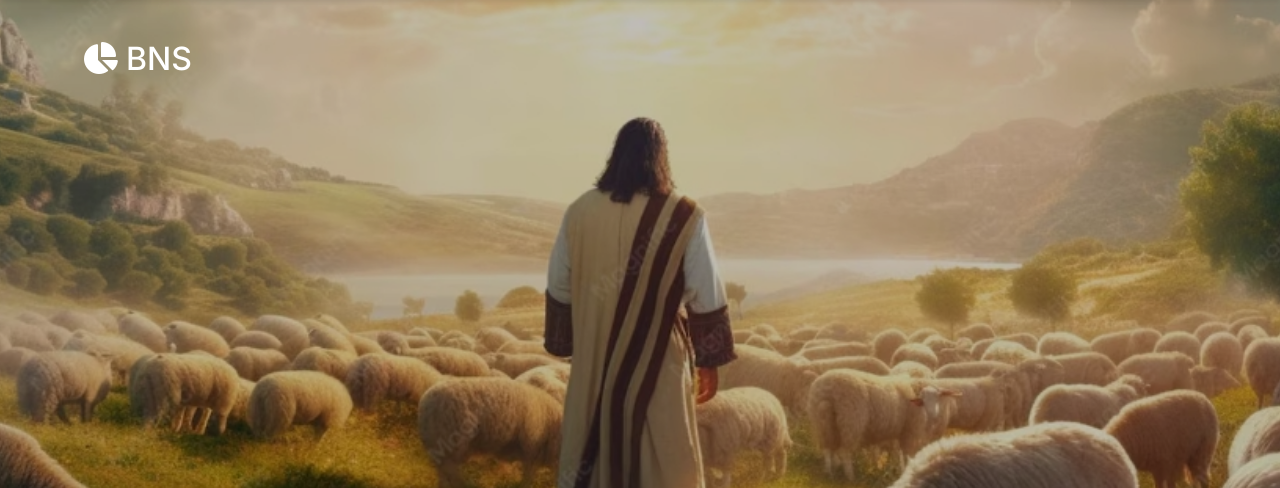
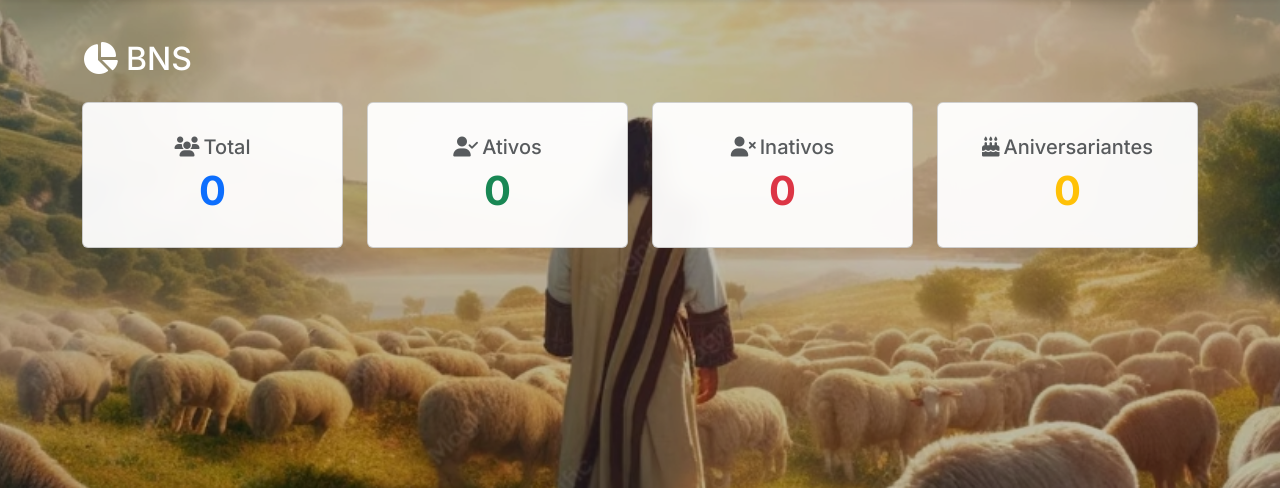
Before and after one commit to leonel-collab/pagina_igreja, a Flask app: page /dashboard in a window 1280 px wide. Shown: the part 80-568 px from the top of the page. Run offline with Flask 3, Linux system fonts and the light colour scheme; a user stored in the database is signed in.

Commit message:
feat: cards com estatisticas no dashboard

```diff
--- a/app/templates/dashboard.html
+++ b/app/templates/dashboard.html
@@ -4,4 +4,57 @@
 <div class="d-flex justify-content-between align-items-center mb-4">
     <h2 class="mb-0 text-white"><i class="fas fa-chart-pie me-2"></i>BNS</h2>
 </div>
+
+<div class="row g-4 mb-4">
+    <div class="col-md-3">
+        <div class="card text-center p-3">
+            <div class="card-body">
+                <h5 class="card-title text-muted"><i class="fas fa-users me-1"></i>Total</h5>
+                <p class="display-6 fw-bold text-primary mb-0">{{ total }}</p>
+            </div>
+        </div>
+    </div>
+    <div class="col-md-3">
+        <div class="card text-center p-3">
+            <div class="card-body">
+                <h5 class="card-title text-muted"><i class="fas fa-user-check me-1"></i>Ativos</h5>
+                <p class="display-6 fw-bold text-success mb-0">{{ ativos }}</p>
+            </div>
+        </div>
+    </div>
+    <div class="col-md-3">
+        <div class="card text-center p-3">
+            <div class="card-body">
+                <h5 class="card-title text-muted"><i class="fas fa-user-times me-1"></i>Inativos</h5>
+                <p class="display-6 fw-bold text-danger mb-0">{{ inativos }}</p>
+            </div>
+        </div>
+    </div>
+    <div class="col-md-3">
+        <div class="card text-center p-3">
+            <div class="card-body">
+                <h5 class="card-title text-muted"><i class="fas fa-birthday-cake me-1"></i>Aniversariantes</h5>
+                <p class="display-6 fw-bold text-warning mb-0">{{ aniversariantes }}</p>
+            </div>
+        </div>
+    </div>
+</div>
+
+{% if ultimos %}
+<div class="card">
+    <div class="card-header">
+        <h5 class="mb-0"><i class="fas fa-clock me-1"></i>Últimos Membros</h5>
+    </div>
+    <div class="card-body p-0">
+        <div class="list-group list-group-flush">
+            {% for m in ultimos %}
+            <div class="list-group-item d-flex justify-content-between align-items-center">
+                <span><i class="fas fa-user me-2 text-primary"></i>{{ m.nome }}</span>
+                <small class="text-muted">{{ m.data_cadastro.strftime('%d/%m/%Y') if m.data_cadastro else '' }}</small>
+            </div>
+            {% endfor %}
+        </div>
+    </div>
+</div>
+{% endif %}
 {% endblock %}
```
